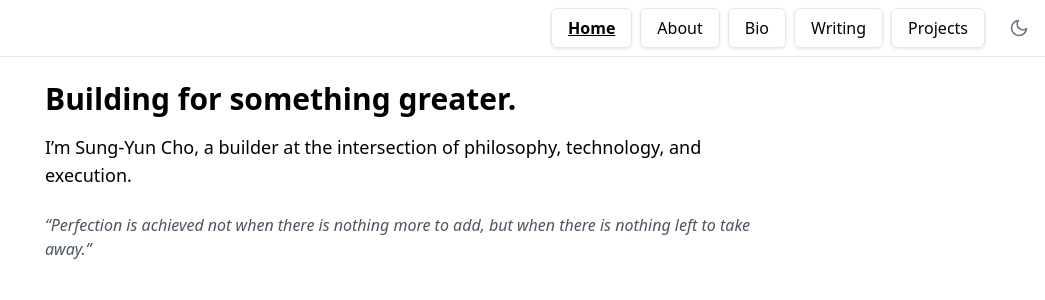
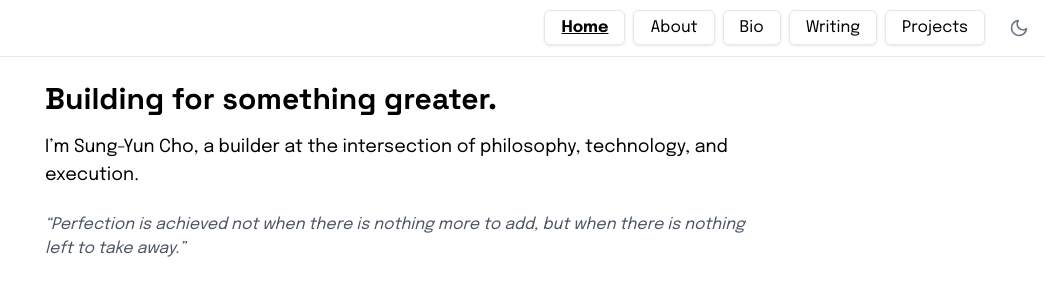
Before and after one commit to kleincho/sungcho-life, a Next.js app: page / in a window 1280 px wide. Shown: the top 300 px of the page, without its empty margins (235-1280 px from the left). Built offline with nearby package versions, Linux system fonts and the light colour scheme.

Commit message:
still trying to apply font

```diff
--- a/styles/globals.css
+++ b/styles/globals.css
@@ -5,3 +5,19 @@
 body {
   @apply font-body bg-white text-black dark:bg-[#0f0f0f] dark:text-white;
 }
+
+@layer base {
+  html {
+    @apply font-body text-black dark:text-white;
+  }
+
+  strong, b, em, i, p, li, span, a, blockquote {
+    @apply font-body;
+  }
+}
+
+@layer base {
+  h1, h2, h3 {
+    @apply font-heading;
+  }
+}
```
